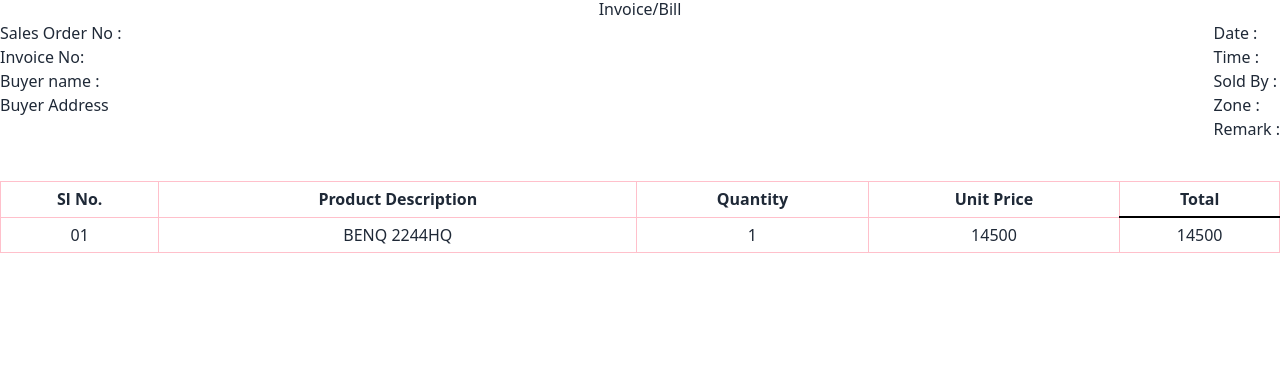
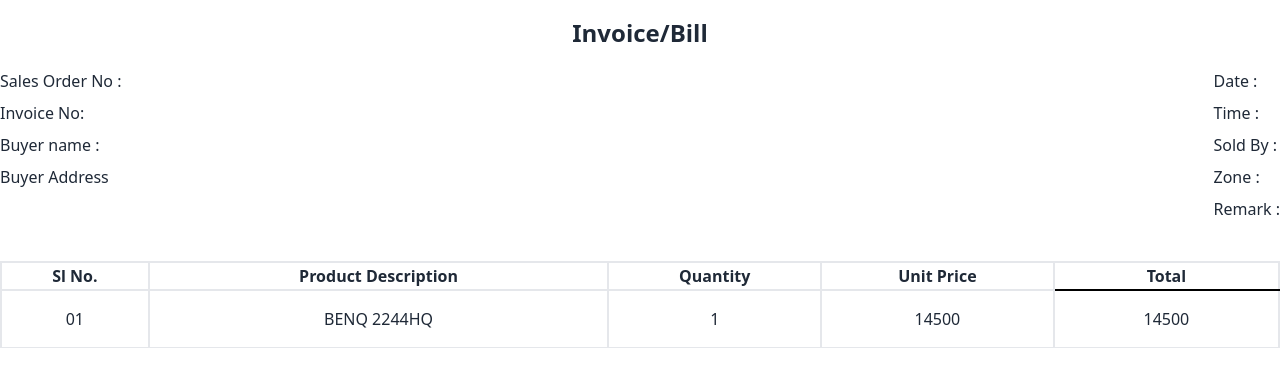
Before and after one commit to RonySorkerr/memo, a plain HTML site: page index.html in a window 1280 px wide. Shown: the part 87-474 px from the top of the page. Drawn offline with nearby package versions, Linux system fonts and the light colour scheme.

Commit message:
changking

```diff
--- a/index.html
+++ b/index.html
@@ -25,17 +25,17 @@
 
     <main>
         <section>
-            <h1 id="invBll">Invoice/Bill</h1>
+            <h1 id="invBll" class="text-2xl font-bold my-5">Invoice/Bill</h1>
         </section>
         <section>
             <div class="" id="invsDtl">
-                <div class="">
+                <div class="space-y-2">
                     <p>Sales Order No : <span id="slsOrdNo"></span></p>
                     <p>Invoice No: <span id="invsno"></span></p>
                     <p>Buyer name : <span id="buyrName"></span></p>
                     <p>Buyer Address <span id="buyeAddress"></span></p>
                 </div>
-                <div class="">
+                <div class="space-y-2">
                     <p>Date : <span id="date"></span></p>
                     <p>Time : <span id="time"></span></p>
                     <p>Sold By : <span id="sldBy"></span></p>
@@ -46,21 +46,25 @@
         </section>
 
         <section class="mt-10">
-            <table id="prdctTlb" class="h-1/2">
-                <tr>
-                    <th class="">Sl No.</th>
-                    <th>Product Description</th>
-                    <th>Quantity</th>
-                    <th>Unit Price</th>
-                    <th style="border-bottom: 2px solid black;">Total</th>
+            <table id="prdctTlb" class="h-1/2 w-full border">
+                <tr class="p-4 border-[2px] text-center">
+                    <th class="border-r-2">Sl No.</th>
+                    <th class="border-r-2">Product Description</th>
+                    <th class="border-r-2">Quantity</th>
+                    <th class="border-r-2">Unit Price</th>
+                    <th class="border-r-2" style="border-bottom: 2px solid black;">Total</th>
                 </tr>
-                <tr>
+                <tbody id="dtlsOfPrdcts">
+
+                    <tr class="*:p-4 *:text-center *:border-x-2">
                         <td>01</td>
                         <td>BENQ 2244HQ</td>
                         <td>1</td>
                         <td>14500</td>
                         <td>14500</td>
                     </tr>
+                </tbody>
+
             </table>
         </section>
 
--- a/styles/style.css
+++ b/styles/style.css
@@ -17,14 +17,3 @@
     display: flex;
     justify-content: space-between;
 }
-
-table{
-    width: 100%;
-    border: 1px solid darkcyan;
-}
-
-th, td{
-    border: 1px solid pink;
-    padding: 5px;
-    text-align: center;
-}
```
Lines whose indentation alone changed are shown as unchanged.
